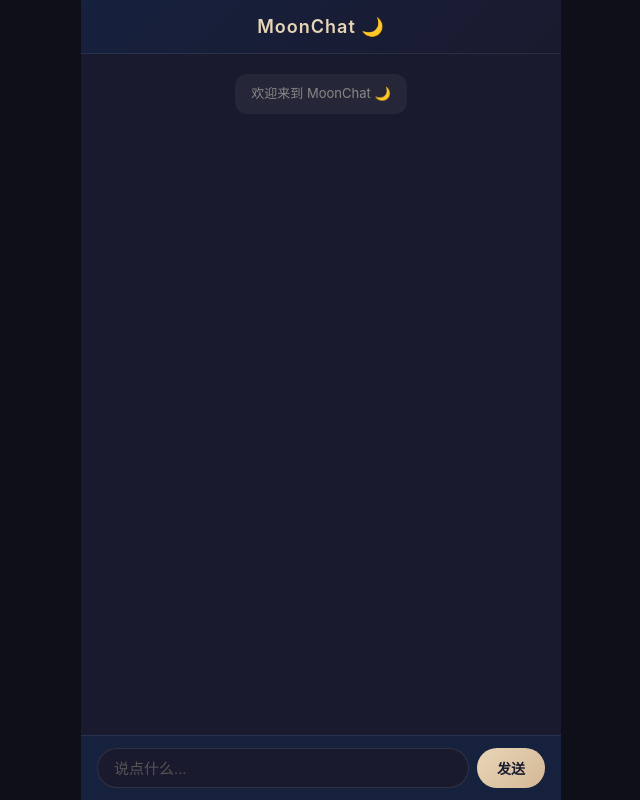
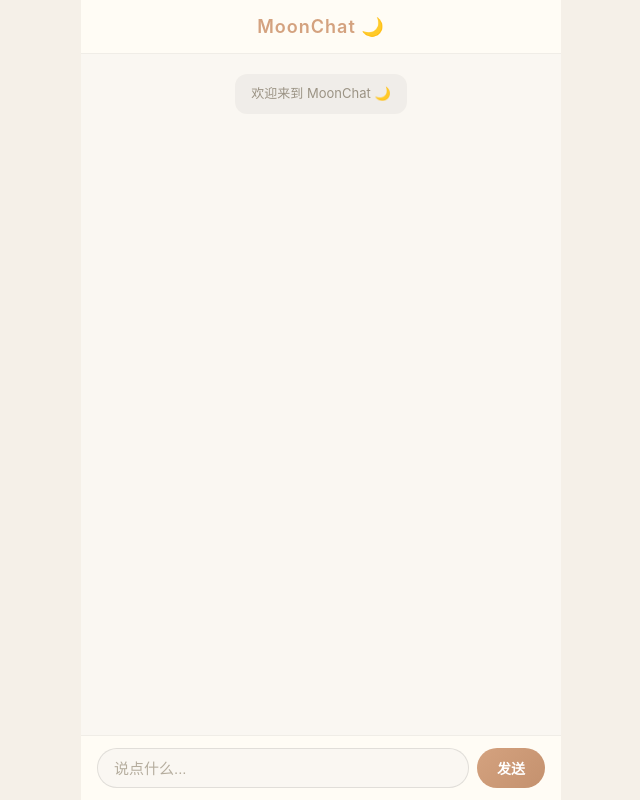
Before and after one commit to Mooncci/new, a React (Vite) app: page / in a window 1280 px wide. Shown: the whole page, without its empty margins (319-959 px from the left). Built offline with nearby package versions, Linux system fonts and the light colour scheme.

Commit message:
style: switch to Claude-inspired light theme 🌤️

```diff
--- a/src/App.css
+++ b/src/App.css
@@ -4,20 +4,20 @@
   height: 100dvh;
   max-width: 480px;
   margin: 0 auto;
-  background: #1a1a2e;
+  background: #FFFCF5;
 }
 
 .chat-header {
   padding: 16px 20px;
-  background: linear-gradient(135deg, #16213e, #1a1a2e);
-  border-bottom: 1px solid rgba(255, 255, 255, 0.08);
+  background: #FFFCF5;
+  border-bottom: 1px solid rgba(0, 0, 0, 0.06);
   text-align: center;
 }
 
 .chat-header h1 {
   font-size: 18px;
   font-weight: 600;
-  color: #e8d5b7;
+  color: #D4A27F;
   letter-spacing: 1px;
 }
 
@@ -28,6 +28,7 @@
   display: flex;
   flex-direction: column;
   gap: 12px;
+  background: #FAF7F2;
 }
 
 .message {
@@ -49,8 +50,8 @@
 }
 
 .message.system .bubble {
-  background: rgba(255, 255, 255, 0.05);
-  color: #888;
+  background: rgba(0, 0, 0, 0.04);
+  color: #9B9384;
   font-size: 13px;
   border-radius: 12px;
 }
@@ -64,14 +65,14 @@
 }
 
 .message.user .bubble {
-  background: linear-gradient(135deg, #e8d5b7, #d4b896);
-  color: #1a1a2e;
+  background: linear-gradient(135deg, #D4A27F, #C4916E);
+  color: #FFFFFF;
   border-bottom-right-radius: 4px;
 }
 
 .message.bot .bubble {
-  background: #2a2a40;
-  color: #e0e0e0;
+  background: #F0EAE0;
+  color: #3D3929;
   border-bottom-left-radius: 4px;
 }
 
@@ -79,36 +80,36 @@
   display: flex;
   gap: 8px;
   padding: 12px 16px;
-  background: #16213e;
-  border-top: 1px solid rgba(255, 255, 255, 0.08);
+  background: #FFFCF5;
+  border-top: 1px solid rgba(0, 0, 0, 0.06);
 }
 
 .chat-input input {
   flex: 1;
   padding: 10px 16px;
-  border: 1px solid rgba(255, 255, 255, 0.1);
+  border: 1px solid rgba(0, 0, 0, 0.1);
   border-radius: 20px;
-  background: #1a1a2e;
-  color: #e0e0e0;
+  background: #FAF7F2;
+  color: #3D3929;
   font-size: 15px;
   outline: none;
   transition: border-color 0.2s;
 }
 
 .chat-input input:focus {
-  border-color: #e8d5b7;
+  border-color: #D4A27F;
 }
 
 .chat-input input::placeholder {
-  color: #555;
+  color: #B5AD9E;
 }
 
 .chat-input button {
   padding: 10px 20px;
   border: none;
   border-radius: 20px;
-  background: linear-gradient(135deg, #e8d5b7, #d4b896);
-  color: #1a1a2e;
+  background: linear-gradient(135deg, #D4A27F, #C4916E);
+  color: #FFFFFF;
   font-size: 14px;
   font-weight: 600;
   cursor: pointer;
@@ -125,6 +126,6 @@
 }
 
 .chat-messages::-webkit-scrollbar-thumb {
-  background: rgba(255, 255, 255, 0.1);
+  background: rgba(0, 0, 0, 0.1);
   border-radius: 2px;
 }
--- a/src/index.css
+++ b/src/index.css
@@ -6,8 +6,8 @@
 
 body {
   font-family: -apple-system, BlinkMacSystemFont, 'Segoe UI', Roboto, sans-serif;
-  background: #0f0f1a;
-  color: #e0e0e0;
+  background: #F5F0E8;
+  color: #3D3929;
   height: 100dvh;
   overflow: hidden;
 }
```
